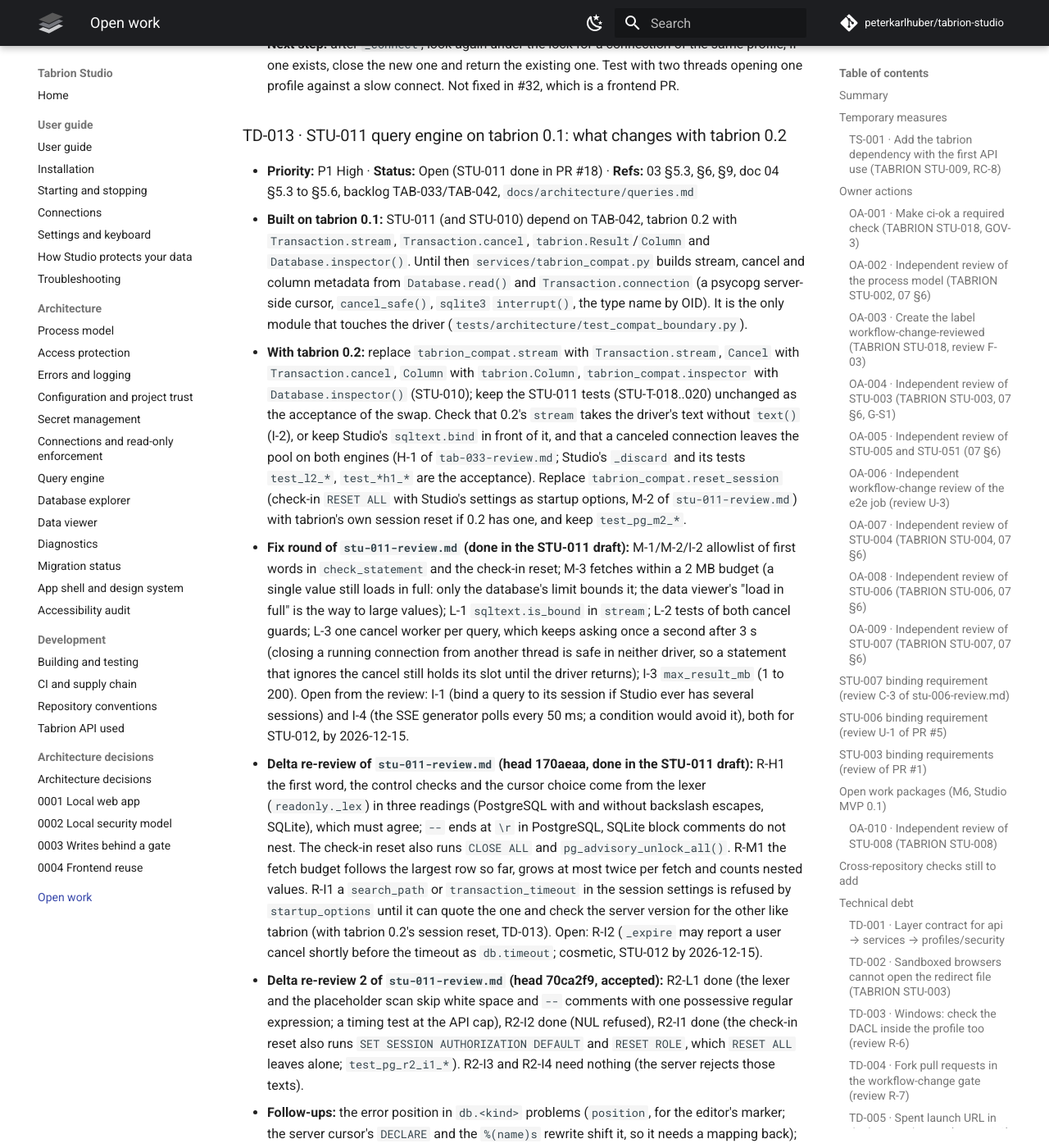
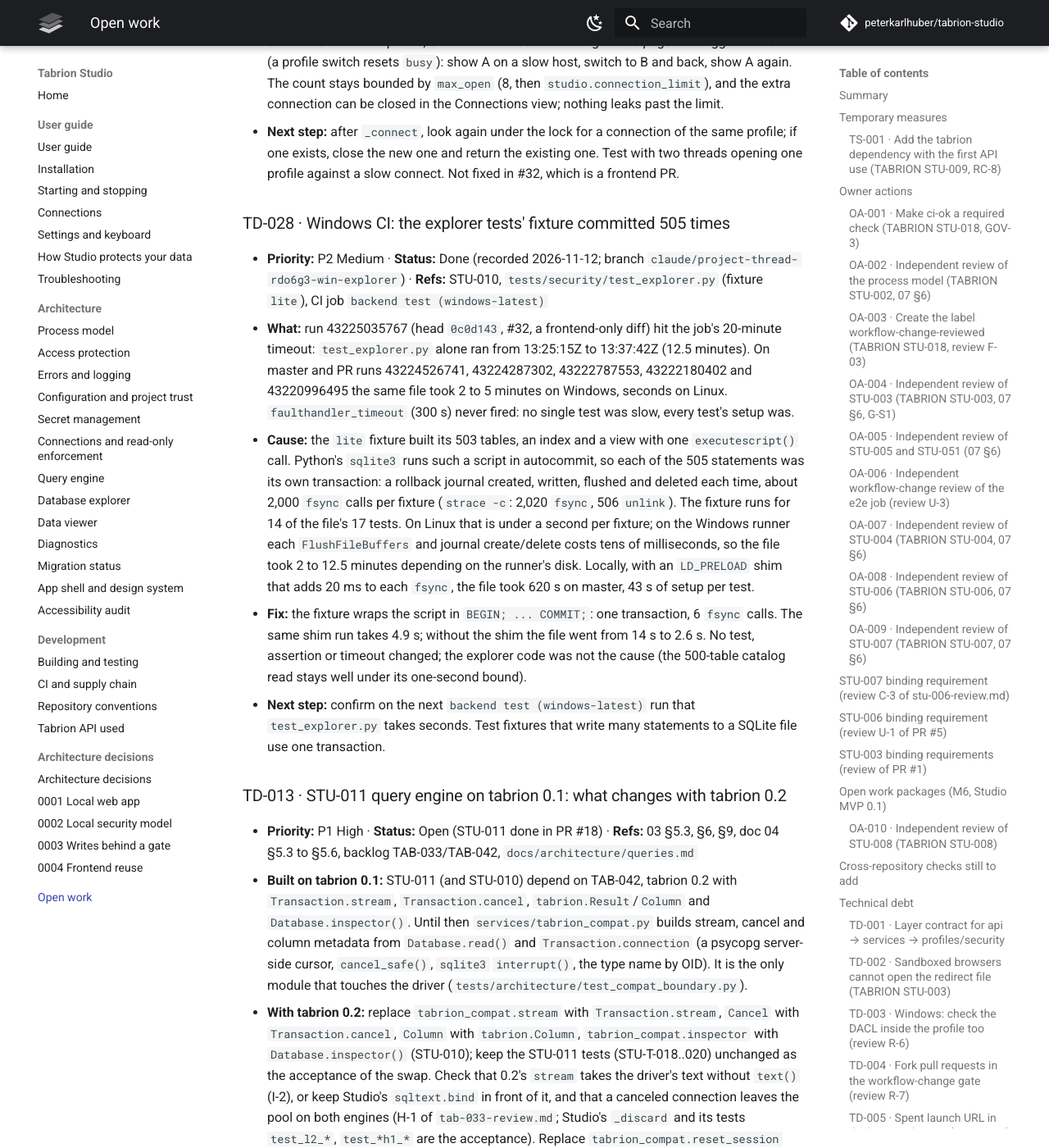
Before and after one commit to peterkarlhuber/tabrion-studio, an MkDocs documentation site: the page built from docs/TODO.md, in a window 1280 px wide and 1400 px high, scrolled down 31227 px. Shown: the whole window at 82% size. Built offline with MkDocs 1.6.1 and Material for MkDocs 9.7.7, drawn with Linux system fonts in a browser that asks for light colours; comment, search, counter and statistics services are not loaded; some of the changed text lies outside the part shown.

Commit message:
Explorer tests: build the 500-table fixture in one transaction (TD-028)
The lite fixture of tests/security/test_explorer.py created 505 schema
objects with one executescript() call. Python's sqlite3 runs that in
autocommit, so every statement was its own transaction: a rollback
journal created, flushed and deleted 505 times, about 2,000 fsync calls
per fixture, and the fixture runs for 14 tests. On the Windows runner
each flush costs tens of milliseconds, so the file took 2 to 12.5
minutes and pushed "backend test (windows-latest)" past its 20-minute
timeout on run 43225035767.

Wrap the script in BEGIN/COMMIT. With 20 ms added to each fsync the
file drops from 620 s to 4.9 s locally. No assertion or timeout changes.

Co-Authored-By: Claude Opus 5.5 <noreply@anthropic.com>
Claude-Session: https://claude.ai/code/session_011tY7TC7Nu5VGro3DJGJcv8

```diff
--- a/docs/TODO.md
+++ b/docs/TODO.md
@@ -50,6 +50,7 @@
 | TD-024 STU-015 migration worker on Windows: children of trusted project code (job object and pipe closing done; `backend test (windows-latest)` green on `23fd8a6`, run 43201304911) | P2 | Done (PR #29) |
 | TD-025 STU-015/STU-024 page: the Levuvo view shows state, version, open steps and the reason a table is unreadable, not the SQL preview or the files folder; formats the page does not know are only counted | P3 | Open (STU-015 page draft; C-1 of `stu-015-ui-review.md` done, delta items L-6..L-9 and I-6 done) |
 | TD-027 STU-009 registry: two concurrent opens of one profile can both connect (found in the #32 page delta review, F-2) | P3 | Open (2026-11-12) |
+| TD-028 `backend test (windows-latest)`: `tests/security/test_explorer.py` took 2 to 12.5 minutes (a fixture committed 505 times; one transaction now) | P2 | Done (branch `claude/project-thread-rdo6g3-win-explorer`) |
 | TD-030 moderate npm advisory in development tools only (`minimatch` through eslint; QA-8) | P3 | Open (watch) |
 | TD-031 build with the hashed backend pins in CI, and keep the two pins in step (QA-8) | P2 | Open (needs a `.github/` pull request) |
 
@@ -721,6 +722,27 @@ and the server-side write flag (STU-ADR-0003) leave room for it.
   close the new one and return the existing one. Test with two threads opening one profile against a slow connect.
   Not fixed in #32, which is a frontend PR.
 
+### TD-028 · Windows CI: the explorer tests' fixture committed 505 times
+
+- **Priority:** P2 Medium · **Status:** Done (recorded 2026-11-12; branch `claude/project-thread-rdo6g3-win-explorer`)
+  · **Refs:** STU-010, `tests/security/test_explorer.py` (fixture `lite`), CI job `backend test (windows-latest)`
+- **What:** run 43225035767 (head `0c0d143`, #32, a frontend-only diff) hit the job's 20-minute timeout:
+  `test_explorer.py` alone ran from 13:25:15Z to 13:37:42Z (12.5 minutes). On master and PR runs 43224526741,
+  43224287302, 43222787553, 43222180402 and 43220996495 the same file took 2 to 5 minutes on Windows, seconds on
+  Linux. `faulthandler_timeout` (300 s) never fired: no single test was slow, every test's setup was.
+- **Cause:** the `lite` fixture built its 503 tables, an index and a view with one `executescript()` call. Python's
+  `sqlite3` runs such a script in autocommit, so each of the 505 statements was its own transaction: a rollback
+  journal created, written, flushed and deleted each time, about 2,000 `fsync` calls per fixture (`strace -c`:
+  2,020 `fsync`, 506 `unlink`). The fixture runs for 14 of the file's 17 tests. On Linux that is under a second per
+  fixture; on the Windows runner each `FlushFileBuffers` and journal create/delete costs tens of milliseconds, so
+  the file took 2 to 12.5 minutes depending on the runner's disk. Locally, with an `LD_PRELOAD` shim that adds 20 ms
+  to each `fsync`, the file took 620 s on master, 43 s of setup per test.
+- **Fix:** the fixture wraps the script in `BEGIN; ... COMMIT;`: one transaction, 6 `fsync` calls. The same shim
+  run takes 4.9 s; without the shim the file went from 14 s to 2.6 s. No test, assertion or timeout changed; the
+  explorer code was not the cause (the 500-table catalog read stays well under its one-second bound).
+- **Next step:** confirm on the next `backend test (windows-latest)` run that `test_explorer.py` takes seconds.
+  Test fixtures that write many statements to a SQLite file use one transaction.
+
 ### TD-013 · STU-011 query engine on tabrion 0.1: what changes with tabrion 0.2
 
 - **Priority:** P1 High · **Status:** Open (STU-011 done in PR #18) · **Refs:** 03 §5.3, §6, §9, doc 04 §5.3 to
```
Also changed, not shown: 1 other file.
